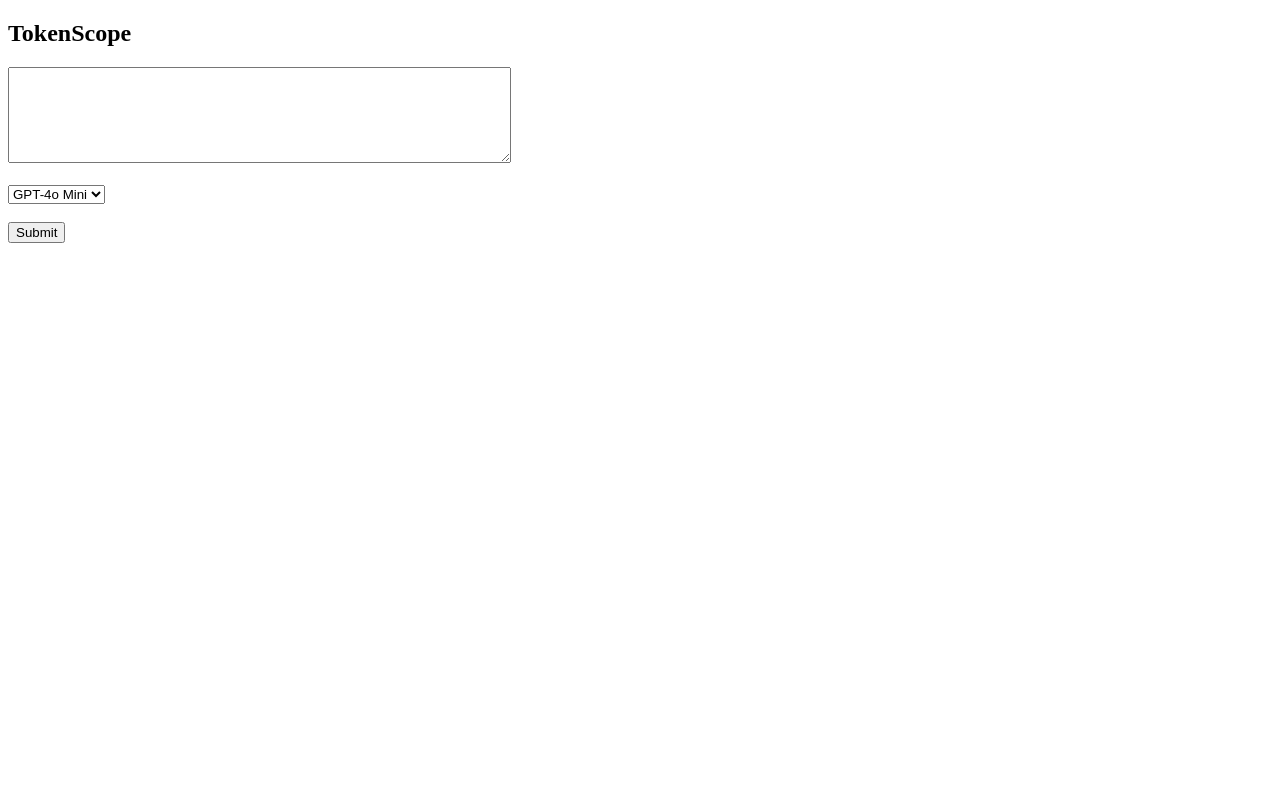
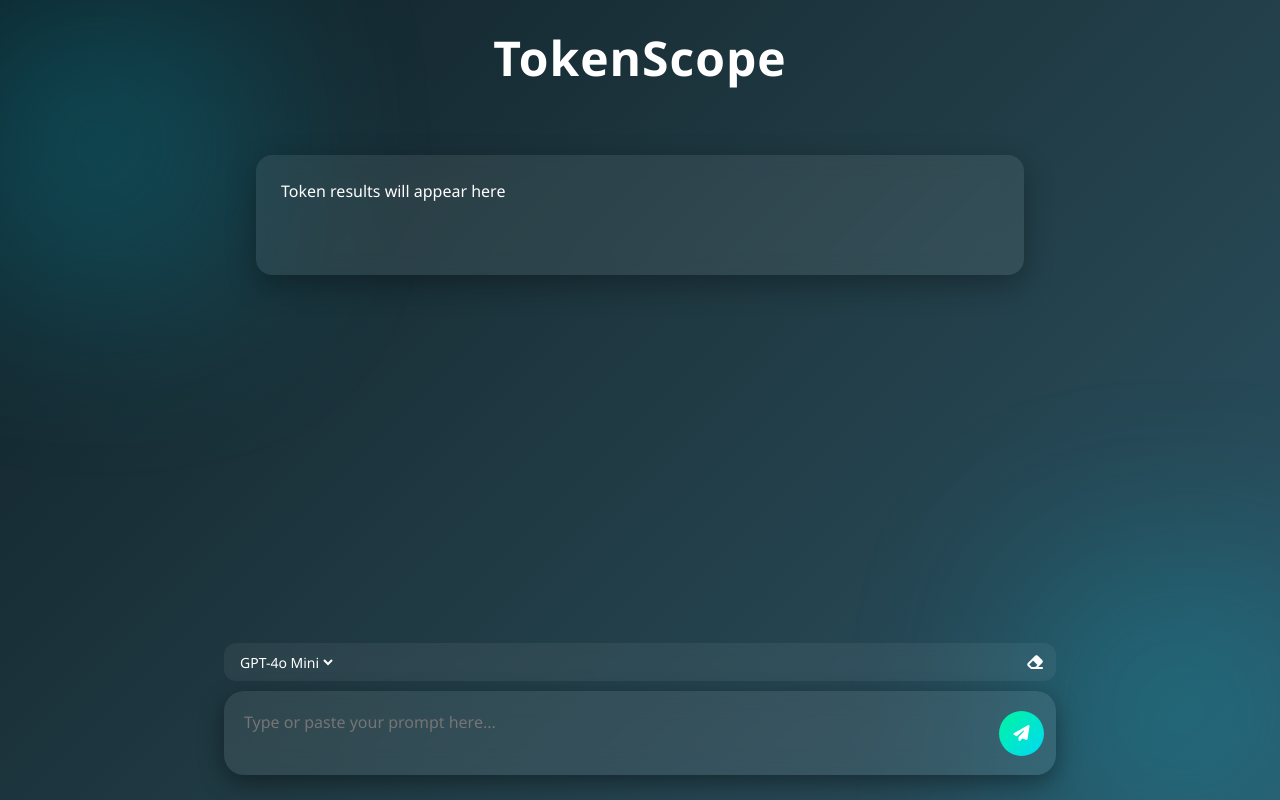
Before and after one commit to Meghana-D810/Tokenizers, a Flask app: page / in a window 1280 px wide. Run offline with Flask 3, Linux system fonts and the light colour scheme.

Commit message:
Improved index.html and styles.css

```diff
--- a/static/styles.css
+++ b/static/styles.css
@@ -0,0 +1,280 @@
+/* RESET */
+
+*{
+margin:0;
+padding:0;
+box-sizing:border-box;
+font-family: "Segoe UI", sans-serif;
+}
+
+/* BODY */
+
+body{
+height:100vh;
+background: linear-gradient(135deg,#0f2027,#203a43,#2c5364);
+color:white;
+display:flex;
+flex-direction:column;
+overflow-x:hidden;
+}
+
+/* HEADER */
+
+.header{
+text-align:center;
+padding:25px;
+font-size:24px;
+font-weight:600;
+letter-spacing:1px;
+}
+
+/* MAIN AREA */
+
+.main-container{
+flex:1;
+display:flex;
+justify-content:center;
+align-items:flex-start;
+padding-top:40px;
+}
+
+/* RESULTS CARD */
+
+.results-card{
+width:60%;
+min-height:120px;
+
+background: rgba(255,255,255,0.08);
+backdrop-filter: blur(10px);
+
+border-radius:16px;
+
+padding:25px;
+
+box-shadow:0 10px 30px rgba(0,0,0,0.3);
+
+transition:all .3s ease;
+}
+
+.results-card:hover{
+transform:translateY(-3px);
+}
+
+/* INPUT AREA */
+
+.input-container{
+
+position:fixed;
+bottom:25px;
+left:50%;
+transform:translateX(-50%);
+
+width:65%;
+
+display:flex;
+flex-direction:column;
+gap:10px;
+
+}
+
+/* TOOLS PANEL */
+
+.tools-panel{
+
+display:flex;
+justify-content:space-between;
+align-items:center;
+
+padding:8px 12px;
+
+background:rgba(255,255,255,0.06);
+
+border-radius:12px;
+
+backdrop-filter: blur(6px);
+
+}
+
+.tools-panel select{
+
+background:transparent;
+color:white;
+
+border:none;
+
+outline:none;
+
+font-size:14px;
+
+cursor:pointer;
+}
+
+.clear-btn{
+
+background:none;
+border:none;
+
+color:white;
+
+font-size:16px;
+
+cursor:pointer;
+
+transition:0.2s;
+}
+
+.clear-btn:hover{
+color:#ff6b6b;
+transform:scale(1.1);
+}
+
+/* INPUT BOX */
+
+.input-box{
+
+display:flex;
+align-items:center;
+
+background:rgba(255,255,255,0.08);
+
+backdrop-filter: blur(12px);
+
+border-radius:20px;
+
+padding:12px;
+
+box-shadow:0 8px 25px rgba(0,0,0,0.4);
+
+transition:all .3s ease;
+
+}
+
+.input-box:focus-within{
+
+box-shadow:0 0 10px #5eead4,
+0 0 20px #5eead4;
+
+}
+
+/* TEXTAREA */
+
+textarea{
+
+flex:1;
+
+resize:none;
+
+border:none;
+outline:none;
+
+background:transparent;
+
+color:white;
+
+font-size:16px;
+
+padding:8px;
+
+height:60px;
+
+}
+
+/* SEND BUTTON */
+
+.send-btn{
+
+background:linear-gradient(135deg,#00f5a0,#00d9f5);
+
+border:none;
+
+color:white;
+
+width:45px;
+height:45px;
+
+border-radius:50%;
+
+display:flex;
+justify-content:center;
+align-items:center;
+
+cursor:pointer;
+
+font-size:16px;
+
+transition:all .25s ease;
+
+}
+
+.send-btn:hover{
+
+transform:scale(1.1);
+
+box-shadow:0 0 12px #00f5a0;
+
+}
+
+/* FLOATING BACKGROUND BLOBS */
+
+.background-blobs::before,
+.background-blobs::after{
+
+content:"";
+
+position:fixed;
+
+width:400px;
+height:400px;
+
+background: radial-gradient(circle,#00d9f5,transparent);
+
+opacity:.25;
+
+filter: blur(80px);
+
+animation:float 10s infinite alternate ease-in-out;
+
+}
+
+.background-blobs::before{
+top:-100px;
+left:-100px;
+}
+
+.background-blobs::after{
+bottom:-100px;
+right:-100px;
+animation-delay:4s;
+}
+
+/* FLOAT ANIMATION */
+
+@keyframes float{
+
+from{
+transform:translateY(0px);
+}
+
+to{
+transform:translateY(60px);
+}
+
+}
+
+/* RESPONSIVE */
+
+@media (max-width:900px){
+
+.results-card{
+width:90%;
+}
+
+.input-container{
+width:90%;
+}
+
+textarea{
+height:70px;
+}
+
+}
--- a/templates/index.html
+++ b/templates/index.html
@@ -1,29 +1,67 @@
 <!DOCTYPE html>
-<html>
+<html lang="en">
 
 <head>
+<meta charset="UTF-8">
+<meta name="viewport" content="width=device-width, initial-scale=1.0">
+
 <title>TokenScope</title>
+
 <link rel="stylesheet" href="{{ url_for('static', filename='styles.css') }}">
+
+<!-- Font Awesome Icons -->
+<link rel="stylesheet"
+href="https://cdnjs.cloudflare.com/ajax/libs/font-awesome/6.5.0/css/all.min.css">
+
 </head>
 
 <body>
 
-<h2>TokenScope</h2>
+<div class="background-blobs"></div>
 
-<textarea id="prompt" rows="6" cols="60"></textarea>
+<header class="header">
+    <h1>TokenScope</h1>
+</header>
 
-<br><br>
+<main class="main-container">
 
-<select id="model">
-<option value="gpt-4o-mini">GPT-4o Mini</option>
-<option value="gpt-4o">GPT-4o</option>
-</select>
+    <!-- Results Panel -->
+    <div class="results-card" id="results">
+        Token results will appear here
+    </div>
 
-<br><br>
+</main>
 
-<button onclick="analyzePrompt()">Submit</button>
+<!-- Bottom Input Area -->
+<div class="input-container">
 
-<div id="results"></div>
+    <div class="tools-panel">
+
+        <select id="model">
+            <option value="gpt-4o-mini">GPT-4o Mini</option>
+            <option value="gpt-4o">GPT-4o</option>
+        </select>
+
+        <button class="clear-btn" onclick="document.getElementById('prompt').value=''">
+            <i class="fa-solid fa-eraser"></i>
+        </button>
+
+    </div>
+
+    <div class="input-box">
+
+        <textarea
+        id="prompt"
+        placeholder="Type or paste your prompt here..."
+        ></textarea>
+
+        <button class="send-btn" onclick="analyzePrompt()">
+            <i class="fa-solid fa-paper-plane"></i>
+        </button>
+
+    </div>
+
+</div>
 
 <script src="{{ url_for('static', filename='script.js') }}"></script>
 
```
